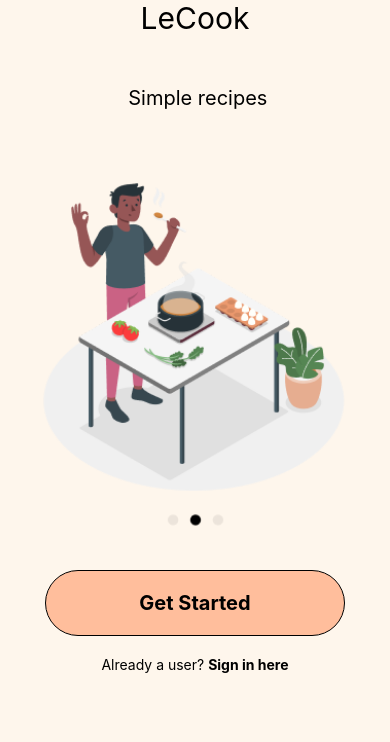
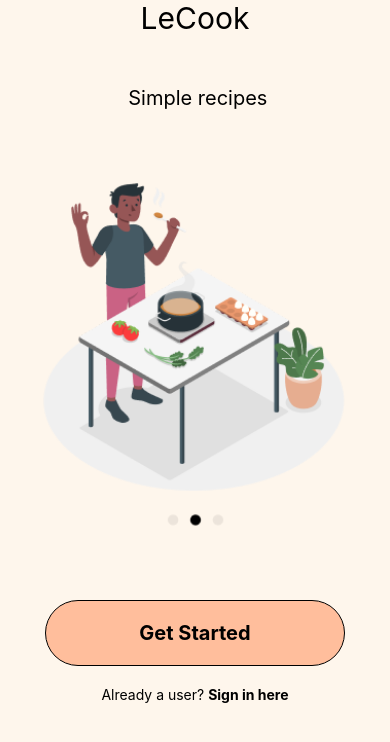
Before and after one commit to Trinkku/recipeapp_mobile, a React Native app: screen /Front in a window 390 px wide. Shown: the top 742 px of the page. Built offline with nearby package versions, Linux system fonts and the light colour scheme.

Commit message:
Getting started with navigation

```diff
--- a/App.js
+++ b/App.js
@@ -1,13 +1,17 @@
 import { StatusBar } from 'expo-status-bar';
 import { StyleSheet, Text, View } from 'react-native';
 import { NavigationContainer } from '@react-navigation/native';
-import FrontScreen from './Screens/FrontScreen/FrontScreen';
+import LoginNavigator from './Screens/Navigators/LoginNavigator';
 
 //axios ja navigaionit, myös bottom tab
 export default function App() {
+
   return (
 
-      <FrontScreen/>
+    <NavigationContainer>
+      <LoginNavigator/>
+
+    </NavigationContainer>
 
   );
 }
--- a/Screens/FrontScreen/FrontScreen.js
+++ b/Screens/FrontScreen/FrontScreen.js
@@ -7,16 +7,20 @@ import FrontScreenStyles from './FrontScreenStyles'
 
 
 
-export default function FrontScreen() {
+export default function FrontScreen({navigation}) {
   const [imageIndex, setImageIndex] = useState(0);
   const images = [
     require('../../assets/first1.png'),
     require('../../assets/first2.png'),
     require('../../assets/first4.png')
   ]
+  const goToSignup = () => {
+    navigation.navigate('SignUp')
+  }
 
-
-
+  const goToLogin = () => {
+    navigation.navigate('Login')
+  }
 
   useEffect(() => {
     const interval = setInterval(() => { // setinterval is a built-in JavaScript function that repeatedly calls a function
@@ -38,14 +42,16 @@ export default function FrontScreen() {
           <Text style={{fontSize: 20, marginTop:50}}> Simple recipes</Text>
           <Image style={FrontScreenStyles.image}
           source={images[imageIndex]}/>
-          <Pressable>
+          <View style={{ marginTop: 30, display:'flex'}}>
+          <Pressable onPress={goToSignup}>
             {(state) => <Button pressed={state.pressed} buttonText="Get Started"/>}
           </Pressable>
           <View style={FrontScreenStyles.signinrow}>
             <Text>Already a user? </Text>
-            <Pressable>
+            <Pressable onPress={goToLogin}>
               <Text style={{fontWeight:'bold'}}>Sign in here</Text>
             </Pressable>
+          </View>
 
           </View>
 
--- a/Screens/FrontScreen/FrontScreenStyles.js
+++ b/Screens/FrontScreen/FrontScreenStyles.js
@@ -15,6 +15,6 @@ export default StyleSheet.create({
     signinrow:{
     flexDirection:'row',
     margin:20,
-
+    justifyContent:'center',
     }
 })
--- /dev/null
+++ b/Screens/Navigators/LoginNavigator.js
@@ -0,0 +1,24 @@
+import { View, Text } from 'react-native'
+import React from 'react'
+import { createStackNavigator } from '@react-navigation/stack';
+import FrontScreen from '../FrontScreen/FrontScreen';
+import Login from '../Login/LoginScreen';
+import SignUpScreen from '../SignUpScreen/SignUpScreen';
+
+
+export default function LoginNavigator() {
+// LoginNavigator is a stack navigator used to navigate between the applications first screen, login and signup screens.
+// LoginNavigator is the first component to be rendered by App.js when the app is first launched.
+
+  const Stack = createStackNavigator()
+
+
+  return (
+   <Stack.Navigator>
+        <Stack.Screen name= 'Front' component={FrontScreen} options={{headerShown: false}}/>
+        <Stack.Screen name = 'SignUp' component={SignUpScreen}/>
+        <Stack.Screen name = 'Login' component={Login}/>
+   </Stack.Navigator>
+
+  )
+}
--- /dev/null
+++ b/Screens/SignUpScreen/SignUpScreen.js
@@ -0,0 +1,10 @@
+import { View, Text } from 'react-native'
+import React from 'react'
+
+export default function SignUpScreen() {
+  return (
+    <View>
+      <Text>SignUpScreen</Text>
+    </View>
+  )
+}
--- a/package.json
+++ b/package.json
@@ -10,6 +10,7 @@
   },
   "dependencies": {
     "@react-navigation/bottom-tabs": "^6.5.7",
+    "@react-navigation/stack": "^6.3.16",
     "axios": "^1.3.4",
     "expo": "~48.0.4",
     "expo-status-bar": "~1.4.4",
@@ -17,8 +18,7 @@
     "react": "18.2.0",
     "react-native": "0.71.3",
     "react-native-safe-area-context": "^4.5.0",
-    "react-native-screens": "^3.20.0",
-    "react-navigation-stack": "^2.10.4"
+    "react-native-screens": "^3.20.0"
   },
   "devDependencies": {
     "@babel/core": "^7.20.0"
```
Also changed, not shown: 1 other file (tests, documents, lock files or other folders).
